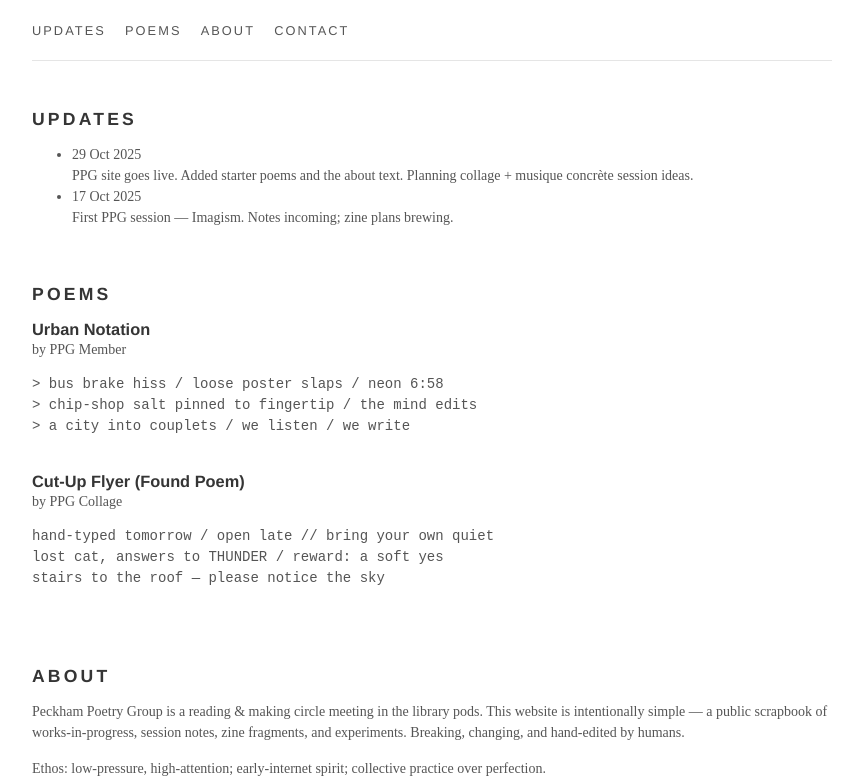
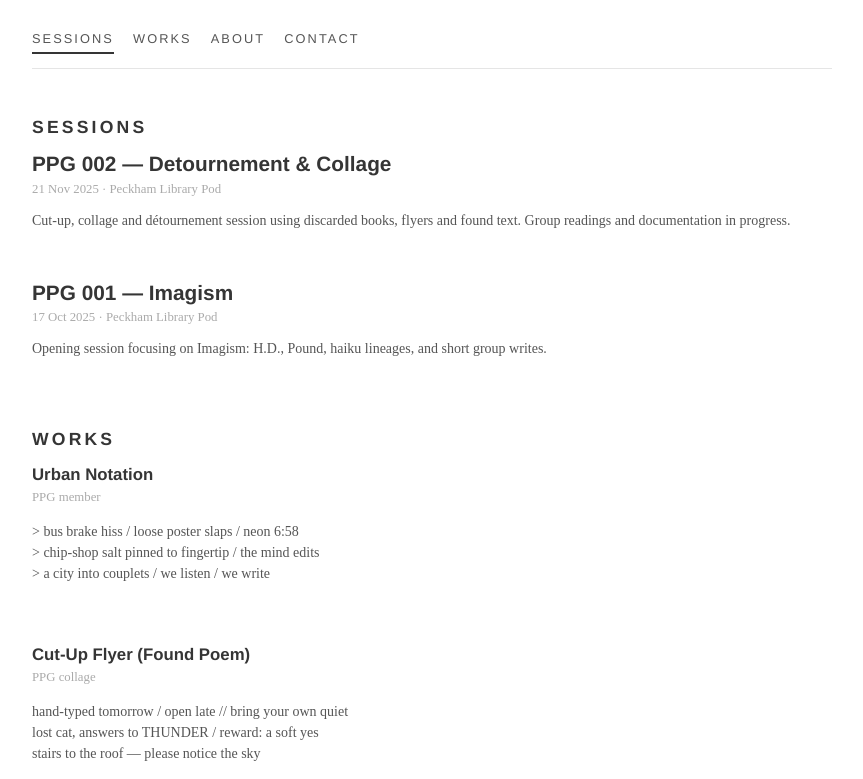
Before and after one commit to PeckhamPoetryGroup/ppg.github.io, a plain HTML site: page index.html in a window 1280 px wide. Shown: the part 118-897 px from the top of the page, without its empty margins (208-1071 px from the left). Drawn offline with Linux system fonts and the light colour scheme.

Commit message:
Add files via upload

```diff
--- a/index.html
+++ b/index.html
@@ -1,27 +1,11 @@
 <!doctype html>
 <html lang="en">
 <head>
-  <!--
-  PPG — Single‑file, lo‑fi, early‑internet style website
-  ------------------------------------------------------
-  How to use (GitHub Pages):
-    1) Create a repo named: yourusername.github.io
-    2) Upload this file as: index.html
-    3) In Settings → Pages → Source: Deploy from branch (main)
-    4) Visit https://yourusername.github.io
-  Editing content:
-    - Add new updates inside the <section id="updates"> list below.
-    - Add poems as <article class="poem"> blocks inside <section id="poems">.
-    - Edit About text in <section id="about">.
-    - Replace placeholder SITE_TITLE and footer links.
-  Optional:
-    - Put images in an /images folder and reference like <img src="images/yourfile.jpg">.
-    - If you want multiple pages later, duplicate this file and link to it.
-  -->
   <meta charset="utf-8">
   <meta name="viewport" content="width=device-width, initial-scale=1">
-  <title>Peckham Poetry Group — P P G </title>
-  <meta name="description" content="////// P P G /////////">
+  <title>Peckham Poetry Group</title>
+  <meta name="description" content="Peckham Poetry Group — sessions, works, and information.">
+
   <style>
   :root {
     --ink: #555;
@@ -51,6 +35,7 @@ html, body {
 
   body {
     -webkit-text-size-adjust: 100%;
+    background: #fff;
   }
 
   a {
@@ -82,7 +67,7 @@ footer {
   }
 
   header {
-  padding: 3rem 0 1.25rem;   /* was 2.5rem 0 0.75rem */
+    padding: 3rem 0 1.25rem;
   }
 
   .site-title {
@@ -117,11 +102,11 @@ nav a.active {
   }
 
   main {
-  padding: 3rem 0 4rem;      /* was 2.5rem 0 3rem */
+    padding: 3rem 0 4rem;
   }
 
   section {
-  margin-bottom: 3.5rem;     /* was 3rem */
+    margin-bottom: 3.5rem;
   }
 
   h2 {
@@ -185,6 +170,11 @@ figure figcaption {
     margin-bottom: 0.45rem;
   }
 
+  pre {
+    font-family: inherit;
+    white-space: pre-wrap;
+  }
+
   /* Footer */
 
   footer {
@@ -212,90 +202,95 @@ footer p {
   </style>
 </head>
 <body>
-  <div class="wrap">
   <header>
-      <h1>PECKHAM POETRY GROUP <span class="blink">_</span></h1>
-    <div class="tagline">//////////P P G ////////////</div>
+    <h1 class="site-title">PECKHAM POETRY GROUP</h1>
+    <div class="tagline">P P G ////////////</div>
   </header>
 
   <nav>
-      <a href="#updates">Updates</a>
-      <a href="#poems">Poems</a>
+    <a href="#sessions" class="active">Sessions</a>
+    <a href="#works">Works</a>
     <a href="#about">About</a>
     <a href="#contact">Contact</a>
   </nav>
 
   <main>
-      <section id="updates">
-        <h2>Updates</h2>
-        <ul class="updates">
-          <!-- COPY THIS LI FOR NEW ENTRIES. Newest on top. -->
-          <li>
-            <div class="date">29 Oct 2025</div>
-            <div>PPG site goes live. Added starter poems and the about text. Planning collage + musique concrète session ideas.</div>
-          </li>
-          <li>
-            <div class="date">17 Oct 2025</div>
-            <div>First PPG session — Imagism. Notes incoming; zine plans brewing.</div>
-          </li>
-        </ul>
+    <!-- SESSIONS (homepage) -->
+    <section id="sessions">
+      <h2>Sessions</h2>
+      <div class="session-list">
+
+        <article class="session">
+          <h3 class="session-title">PPG 002 — Detournement &amp; Collage</h3>
+          <div class="session-meta">21 Nov 2025 · Peckham Library Pod</div>
+          <p>
+            Cut-up, collage and détournement session using discarded books, flyers and found text.
+            Group readings and documentation in progress.
+          </p>
+        </article>
+
+        <article class="session">
+          <h3 class="session-title">PPG 001 — Imagism</h3>
+          <div class="session-meta">17 Oct 2025 · Peckham Library Pod</div>
+          <p>
+            Opening session focusing on Imagism: H.D., Pound, haiku lineages, and short group writes.
+          </p>
+        </article>
+
+      </div>
     </section>
 
-      <div class="hr"></div>
+    <!-- WORKS -->
+    <section id="works">
+      <h2>Works</h2>
 
-      <section id="poems">
-        <h2>Poems</h2>
-        <article class="poem">
-          <h3>Urban Notation</h3>
-          <div class="byline">by <span>PPG Member</span></div>
+      <div class="works-list">
+        <article class="work">
+          <h3 class="work-title">Urban Notation</h3>
+          <div class="work-credit">PPG member</div>
           <pre>
 > bus brake hiss / loose poster slaps / neon 6:58
-> chip‑shop salt pinned to fingertip / the mind edits
+> chip-shop salt pinned to fingertip / the mind edits
 > a city into couplets / we listen / we write
           </pre>
         </article>
 
-        <article class="poem">
-          <h3>Cut‑Up Flyer (Found Poem)</h3>
-          <div class="byline">by <span>PPG Collage</span></div>
+        <article class="work">
+          <h3 class="work-title">Cut-Up Flyer (Found Poem)</h3>
+          <div class="work-credit">PPG collage</div>
           <pre>
-hand‑typed tomorrow / open late // bring your own quiet
+hand-typed tomorrow / open late // bring your own quiet
 lost cat, answers to THUNDER / reward: a soft yes
 stairs to the roof — please notice the sky
           </pre>
         </article>
+      </div>
     </section>
 
-      <div class="hr"></div>
-
+    <!-- ABOUT -->
     <section id="about">
       <h2>About</h2>
       <p>
-          Peckham Poetry Group is a reading & making circle meeting in the library pods. This website
-          is intentionally simple — a public scrapbook of works‑in‑progress, session notes, zine fragments,
-          and experiments. Breaking, changing, and hand‑edited by humans.
+        Peckham Poetry Group is a reading and making circle meeting in the library pods at Peckham Library.
+        The group focuses on attentive reading, discussion, and producing new work together.
       </p>
       <p>
-          Ethos: low‑pressure, high‑attention; early‑internet spirit; collective practice over perfection.
+        This site acts as a simple record of sessions and selected works.
       </p>
     </section>
 
-      <div class="hr"></div>
-
+    <!-- CONTACT -->
     <section id="contact">
       <h2>Contact</h2>
       <p>Email: <a href="mailto:peckhampoetrygroup@proton.me">peckhampoetrygroup@proton.me</a></p>
-        <p>Instagram: <a href="#">@peckhampoetrygroup</a></p>
     </section>
   </main>
 
   <footer>
-      <div>© <span id="year"></span> Peckham Poetry Group · Made with raw HTML & care · <a href="#" title="view source (it’s just this file)">view source</a></div>
+    <p>© <span id="year"></span> Peckham Poetry Group</p>
   </footer>
-  </div>
 
   <script>
-    // tiny helper: current year
     document.getElementById('year').textContent = new Date().getFullYear();
   </script>
 </body>
```
Lines whose indentation alone changed are shown as unchanged.
